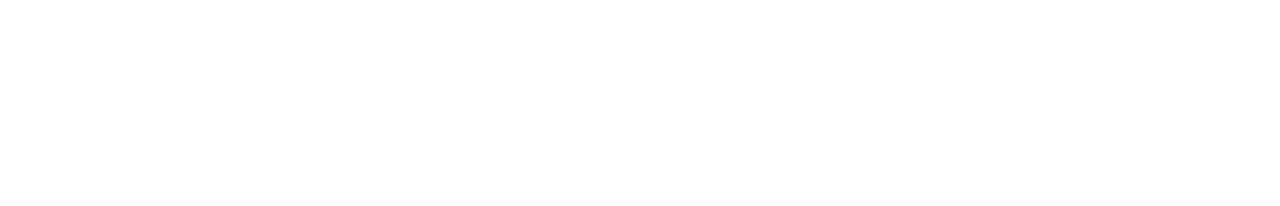
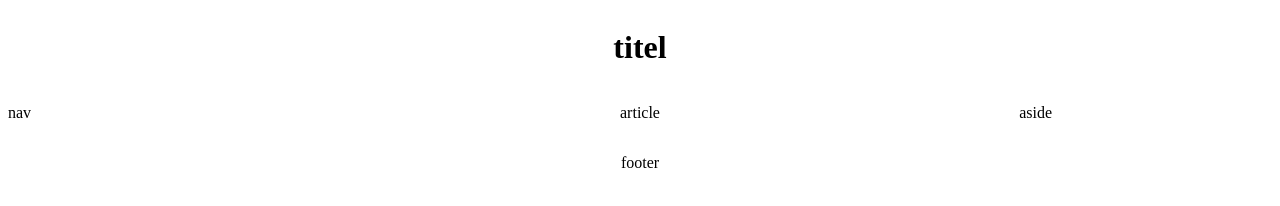
Before and after one commit to Lysme1k/Wikipedia-clone, a plain HTML site: page index.html in a window 1280 px wide. Drawn offline with Linux system fonts and the light colour scheme.

Commit message:
fungrande struktur

```diff
--- a/index.html
+++ b/index.html
@@ -9,19 +9,19 @@
   <body>
 
     <header>
-
+<h1>titel</h1>
     </header>
     <nav>
-
+<p>nav</p>
     </nav>
 <article>
-
+<p>article</p>
 </article>
 <aside>
-
+<p>aside</p>
 </aside>
 <footer>
-
+<p>footer</p>
 </footer>
   </body>
 </html>
--- a/style.css
+++ b/style.css
@@ -0,0 +1,30 @@
+*{
+
+}
+
+header{
+  display: flex;
+  justify-content: center;
+}
+
+nav{
+  float: left;
+  width: 20%;
+}
+article{
+  display: flex;
+  justify-content: center;
+  float: left;
+  width: 60%;
+}
+aside{
+  float: left;
+  width: 20%;
+}
+
+footer{
+display: flex;
+justify-content: center;
+float: left;
+width: 100%;
+}
```
